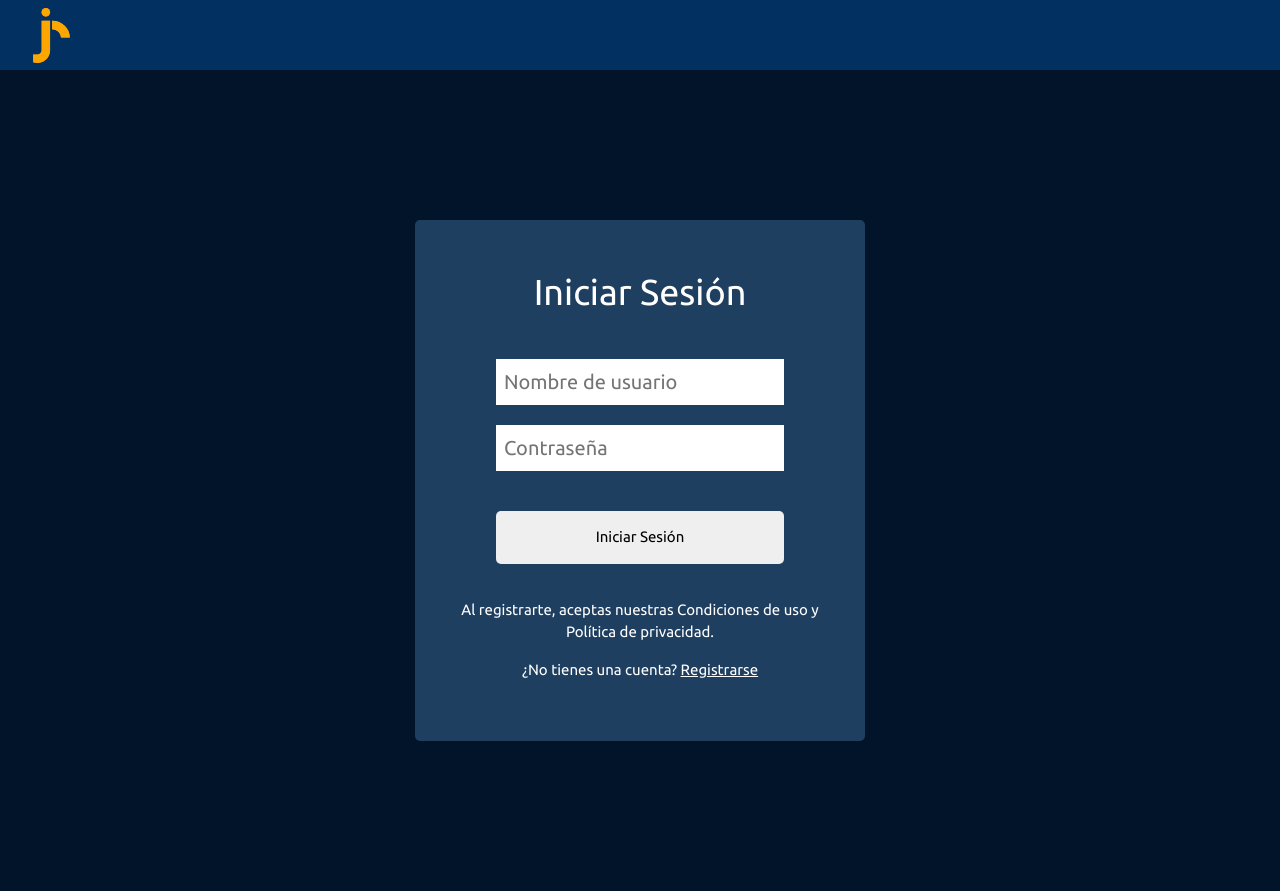
After one commit to ariloc/jamco, a PHP site: page /login/login.html in a window 1280 px wide. The commit adds this page. Run offline with PHP 8.4, Linux system fonts and the light colour scheme.

Commit message:
Add files via upload

```diff
--- a/index.html
+++ b/index.html
@@ -86,7 +86,7 @@
             <div id="navbar-right-div" class="w3-container w3-cell w3-cell-middle" style="width: 30%;">
 
                 <div class="profile-wrapper">
-                    <a href="login" class="standalone-navbar-button">Login</a>
+                    <a href="login/login.html" class="standalone-navbar-button">Login</a>
                 </div>
 
             <!--
--- /dev/null
+++ b/login/login.html
@@ -0,0 +1,47 @@
+<!DOCTYPE html>
+<html>
+    <head>
+		<meta charset="UTF-8">
+		<meta name="viewport" content="width=device-width, initial-scale=1">
+        <link rel="stylesheet" href="https://fonts.googleapis.com/icon?family=Material+Icons">
+        <link rel="stylesheet" type="text/css" href="https://www.w3schools.com/w3css/4/w3.css" />
+        <link rel="stylesheet" type="text/css" href="loginstyles.css" />
+        <link rel="icon" type="image/x-icon" href="favicon.ico">
+
+        <link rel="preconnect" href="https://fonts.googleapis.com">
+        <link href="https://fonts.googleapis.com/css2?family=Ubuntu:ital,wght@0,300;0,400;0,500;0,700;1,300;1,400;1,500;1,700&display=swap" rel="stylesheet">
+		<title>Jamco</title>
+    </head>
+
+
+    <body>
+        <header class="navbar w3-cell-row">
+            <div id="barra" class="w3-container w3-cell">
+                <a href="">
+                    <img class="logo" src="logo.svg" alt="Logo Jamco" />
+                </a>
+            </div>
+        </header>
+
+        <form class="form" style="margin-bottom: 150px;">
+            <h1 style="margin-top: 40px;margin-bottom: 0px;">Iniciar Sesión</h1>
+            <div class="cosa">
+
+                    <div class="input-container">
+                        <input type="text" placeholder="Nombre de usuario">
+                    </div>
+
+                    <div class="input-container">
+                        <input type="password" placeholder="Contraseña">
+                    </div>
+
+                    <input type="submit" value="Iniciar Sesión" class="button" style="margin-top: 20px;margin-bottom: 20px;">
+                    <p>Al registrarte, aceptas nuestras Condiciones de uso y Política de privacidad.</p>
+                    <p>
+                        ¿No tienes una cuenta?
+                        <a class = "link" href="register.html"> Registrarse </a>
+                    </p>
+            </div>
+        </form>
+    </body>
+</html>
--- /dev/null
+++ b/login/loginstyles.css
@@ -0,0 +1,73 @@
+:root {
+    --main-color: #023061;
+    --background-color: #011429;
+}
+
+body, h1, h2, h3, h4, h5, h6 {
+    font-family: 'Ubuntu', sans-serif;
+}
+
+body {
+    background-color: var(--background-color);
+    color: white;
+}
+
+.logo {
+    height: 70px;
+    padding: 0.5em;
+}
+
+header.navbar {
+    background-color: var(--main-color);
+    height: 70px;
+    color: black;
+}
+
+.form{
+    background-color:#1F3F61;
+    margin-top: 150px;
+    padding: 5px;
+    text-align: center;
+}
+
+.form .cosa{
+    width: 100%;
+    padding: 40px;
+}
+
+input[type="text"],input[type="password"]{
+    font-size: 20px;
+    width: 80%;
+    padding: 8px;
+    border: none;
+}
+
+.input-container{
+    margin-bottom: 20px;
+}
+
+.form .cosa .button{
+    border: none;
+    width: 80%;
+    padding: 15px;
+    border-radius: 5px;
+    cursor: pointer;
+}
+
+.form .cosa .button:hover{
+    background: aqua;
+}
+@media(max-width:500){
+    .form{
+        margin-top: 50px;
+    }
+}
+
+@media(min-width:500px){
+    .form{
+        margin: auto;
+        width: 450px;
+        margin-top: 150px;
+        border-radius: 5px;
+    }
+}
--- a/styles.css
+++ b/styles.css
@@ -1,7 +1,7 @@
 :root {
     --main-color: #023061;
     --light-color: #4995E6;
-    --dark-color: #1F3F61;
+    --dark-color: #174b8f;
     --background-color: #011429;
 }
 
```
Also changed, not shown: login/favicon.ico (added), login/logo.svg (added).
